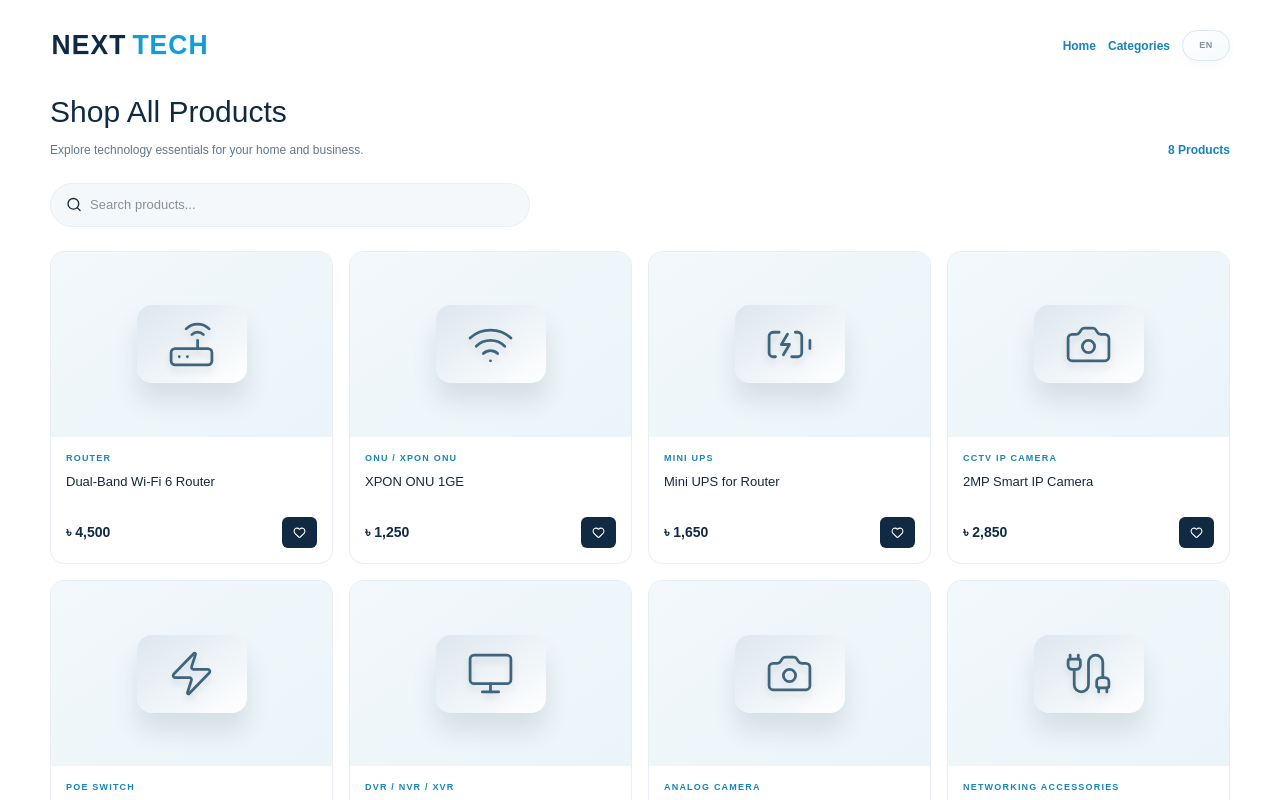
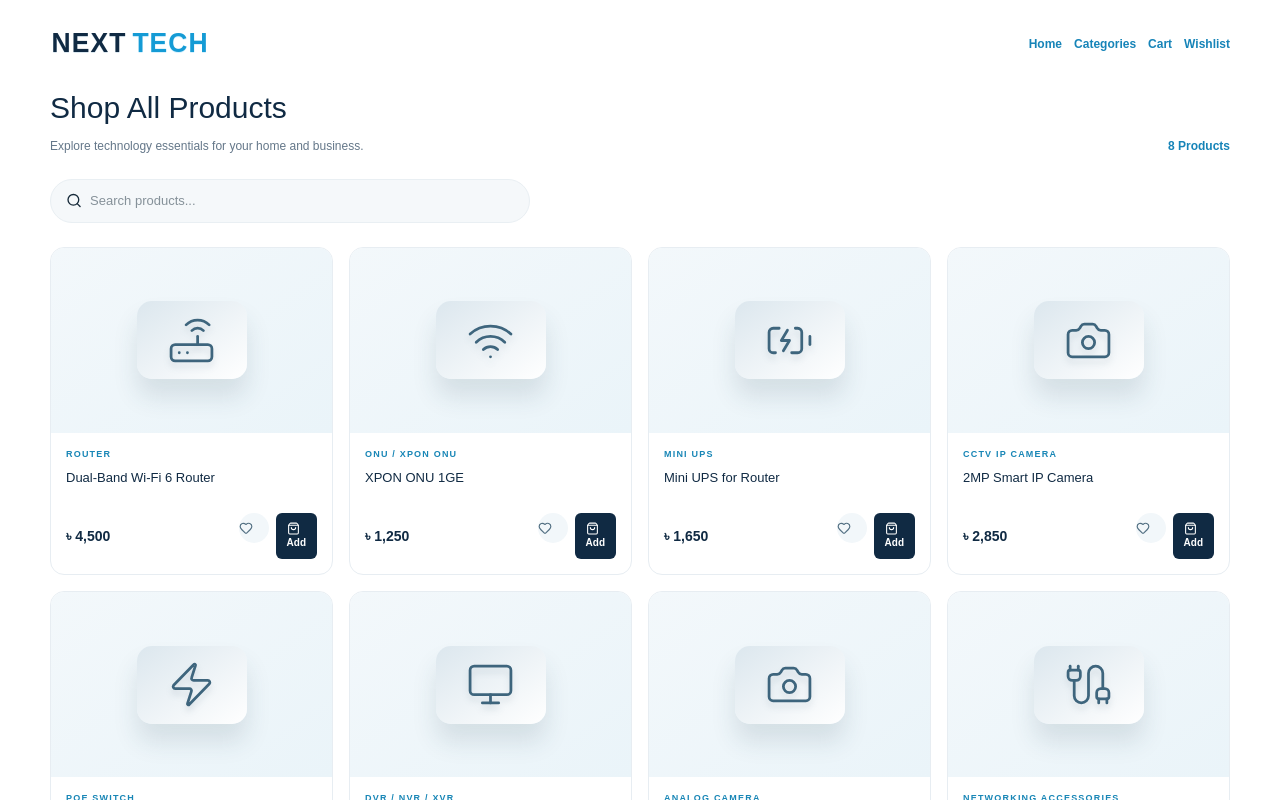
Before and after one commit to neorisexyz/next-tech-store, a Next.js app: page /shop in a window 1280 px wide. Shown: the top 800 px of the page. Built offline with nearby package versions, Linux system fonts and the light colour scheme.

Commit message:
Connect shop products to shared cart and wishlist

```diff
--- a/app/shop/page.tsx
+++ b/app/shop/page.tsx
@@ -1,6 +1,7 @@
 'use client';
 import Link from 'next/link';
 import { useMemo, useState } from 'react';
+import { useStore } from '../store-context';
 import { Search, Heart, ShoppingBag, Router, Wifi, BatteryCharging, Camera, Monitor, Zap, Cable } from 'lucide-react';
 
 const items=[
@@ -14,16 +15,16 @@ const items=[
 {name:'Gigabit Networking Cable',bn:'গিগাবিট নেটওয়ার্কিং ক্যাবল',category:'Networking Accessories',slug:'gigabit-networking-cable',price:'৳ 450',Icon:Cable}
 ];
 export default function ShopPage(){
-const [lang,setLang]=useState<'EN'|'BN'>('EN');const [q,setQ]=useState('');const [saved,setSaved]=useState<string[]>([]);
+const [lang,setLang]=useState<'EN'|'BN'>('EN');const [q,setQ]=useState('');const {addToCart,toggleWishlist,isWishlisted}=useStore();
 const list=useMemo(()=>items.filter(x=>(x.name+' '+x.bn+' '+x.category).toLowerCase().includes(q.toLowerCase())),[q]);
 return <main className="container" style={{paddingTop:30,minHeight:'75vh'}}>
 <div style={{display:'flex',justifyContent:'space-between',alignItems:'center',gap:15,flexWrap:'wrap',marginBottom:28}}>
 <Link className="brand" href="/"><strong><span className="brand-next">NEXT</span><span className="brand-tech">TECH</span></strong></Link>
-<div style={{display:'flex',gap:12,alignItems:'center'}}><Link className="textlink" href="/">Home</Link><Link className="textlink" href="/categories">{lang==='BN'?'ক্যাটাগরি':'Categories'}</Link><button className="language-toggle" onClick={()=>setLang(v=>v==='EN'?'BN':'EN')}>{lang}</button></div>
+<div style={{display:'flex',gap:12,alignItems:'center'}}><Link className="textlink" href="/">Home</Link><Link className="textlink" href="/categories">{lang==='BN'?'ক্যাটাগরি':'Categories'}</Link><Link className="textlink" href="/cart">Cart</Link><Link className="textlink" href="/wishlist">Wishlist</Link></div>
 </div>
 <div className="section-head"><div><h1 style={{fontSize:30,color:'var(--navy)',margin:0}}>{lang==='BN'?'সব পণ্য':'Shop All Products'}</h1><p>{lang==='BN'?'আপনার প্রয়োজনীয় প্রযুক্তি পণ্য খুঁজে নিন':'Explore technology essentials for your home and business.'}</p></div><span className="textlink">{list.length} {lang==='BN'?'টি পণ্য':'Products'}</span></div>
 <label className="searchbox" style={{maxWidth:480,width:'100%',marginBottom:24}}><Search size={17}/><input placeholder={lang==='BN'?'পণ্য খুঁজুন...':'Search products...'} value={q} onChange={e=>setQ(e.target.value)}/></label>
-<div className="product-grid">{list.map(({name,bn,category,slug,price,Icon})=><article className="product" key={name}><Link href={'/product/'+slug} className="product-visual" style={{textDecoration:'none'}}><div className="product-symbol"><Icon size={49} strokeWidth={1.35}/></div></Link><div className="product-info"><div className="product-type">{category}</div><Link href={"/product/"+slug} style={{textDecoration:"none",color:"inherit"}}><h3>{lang==='BN'?bn:name}</h3></Link><div className="product-bottom"><span className="price">{price}</span><button className="addbtn" onClick={()=>setSaved(v=>v.includes(name)?v.filter(x=>x!==name):[...v,name])}><Heart size={13} fill={saved.includes(name)?'currentColor':'none'}/></button></div></div></article>)}</div>
+<div className="product-grid">{list.map(({name,bn,category,slug,price,Icon})=><article className="product" key={name}><Link href={'/product/'+slug} className="product-visual" style={{textDecoration:'none'}}><div className="product-symbol"><Icon size={49} strokeWidth={1.35}/></div></Link><div className="product-info"><div className="product-type">{category}</div><Link href={"/product/"+slug} style={{textDecoration:"none",color:"inherit"}}><h3>{lang==='BN'?bn:name}</h3></Link><div className="product-bottom"><span className="price">{price}</span><div style={{display:'flex',gap:7}}><button className="heart" aria-label="Save to wishlist" aria-pressed={isWishlisted(slug)} onClick={()=>toggleWishlist({slug,name,price,category})}><Heart size={14} fill={isWishlisted(slug)?'currentColor':'none'}/></button><button className="addbtn" onClick={()=>addToCart({slug,name,price,category})}><ShoppingBag size={13}/> Add</button></div></div></div></article>)}</div>
 {list.length===0&&<p style={{padding:30,textAlign:'center'}}>{lang==='BN'?'কোনো পণ্য পাওয়া যায়নি':'No products found.'}</p>}
 <div style={{padding:'35px 0'}}><Link className="textlink" href="/">← {lang==='BN'?'হোমে ফিরে যান':'Back to Home'}</Link></div>
 </main>
```
